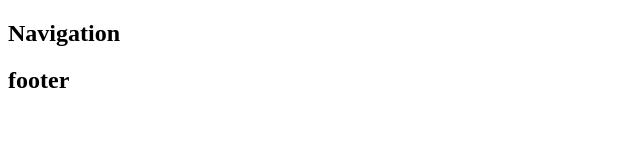
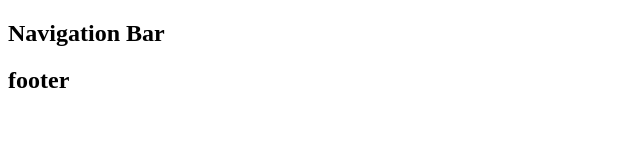
Before and after one commit to EliBrown-py/Css-preprocessor, a plain HTML site: page index.html in a window 1280 px wide. Shown: the full height of the page, 0-640 px from the left. Drawn offline with nearby package versions, Linux system fonts and the light colour scheme.

Commit message:
Add files via upload

```diff
--- a/index.html
+++ b/index.html
@@ -14,7 +14,7 @@
 </head>
 <body>
     <nav class = navigation>
-        <h2> Navigation</h2>
+        <h2> Navigation Bar</h2>
     </nav>
 
     <div class="boxcontainer">
```
